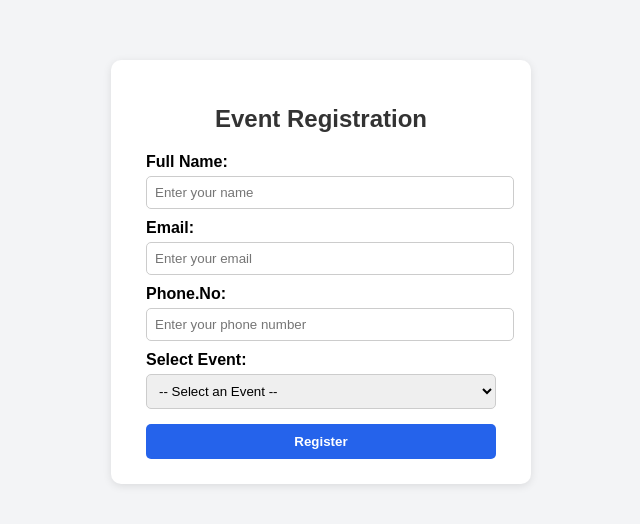
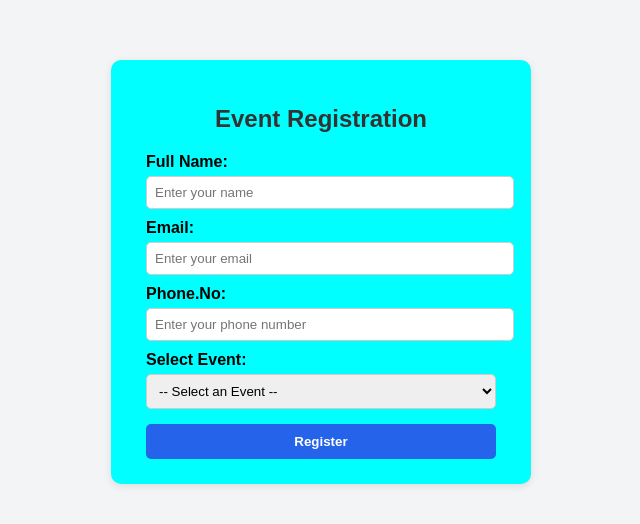
Before and after one commit to pranav1koushik123/event-registration-form, a plain HTML site: page index.html in a window 1280 px wide. Shown: the part 136-660 px from the top of the page, without its empty margins (319-959 px from the left). Drawn offline with Linux system fonts and the light colour scheme.

Commit message:
THE background color is changed

```diff
--- a/index.html
+++ b/index.html
@@ -14,7 +14,7 @@
       height: 100vh;
     }
     .container {
-      background: #fff;
+      background:aqua;
       padding: 25px 35px;
       border-radius: 10px;
       box-shadow: 0 2px 8px rgba(0,0,0,0.1);
```
